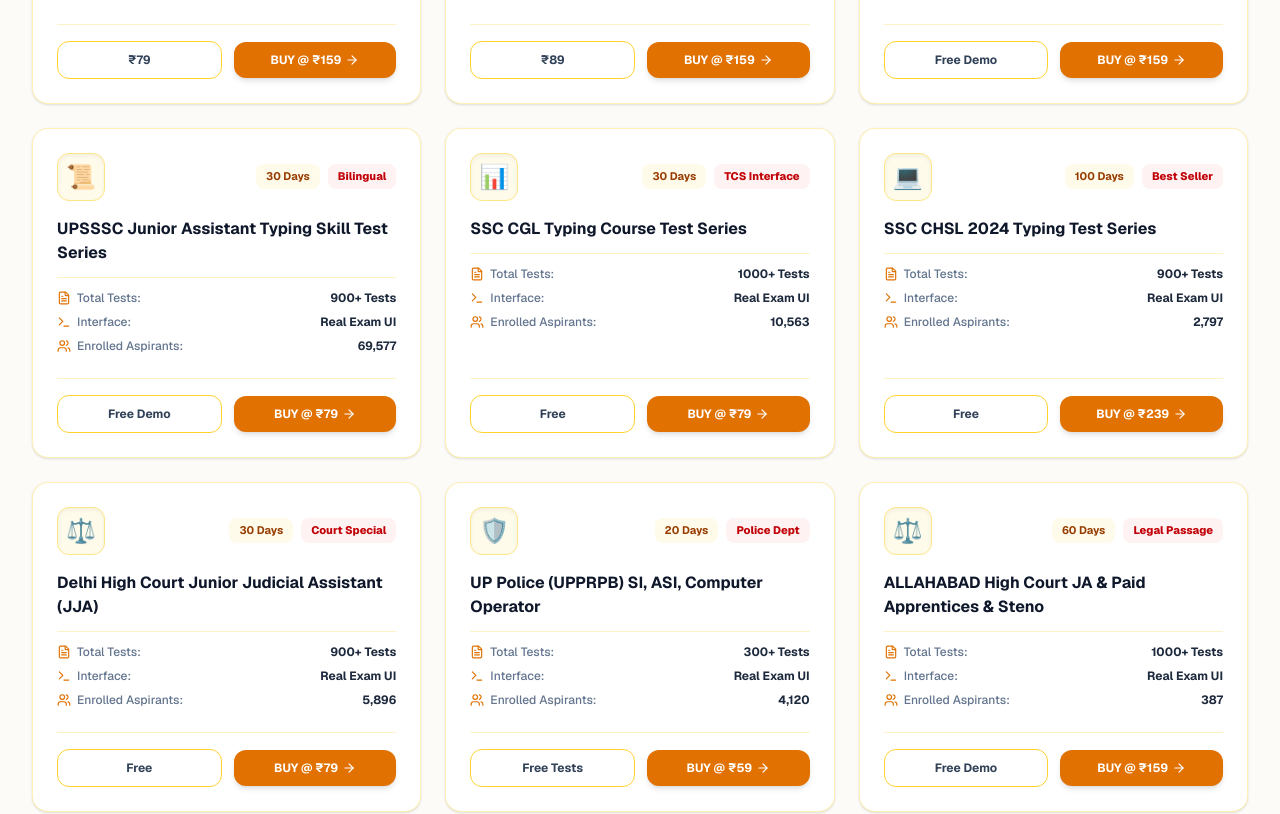
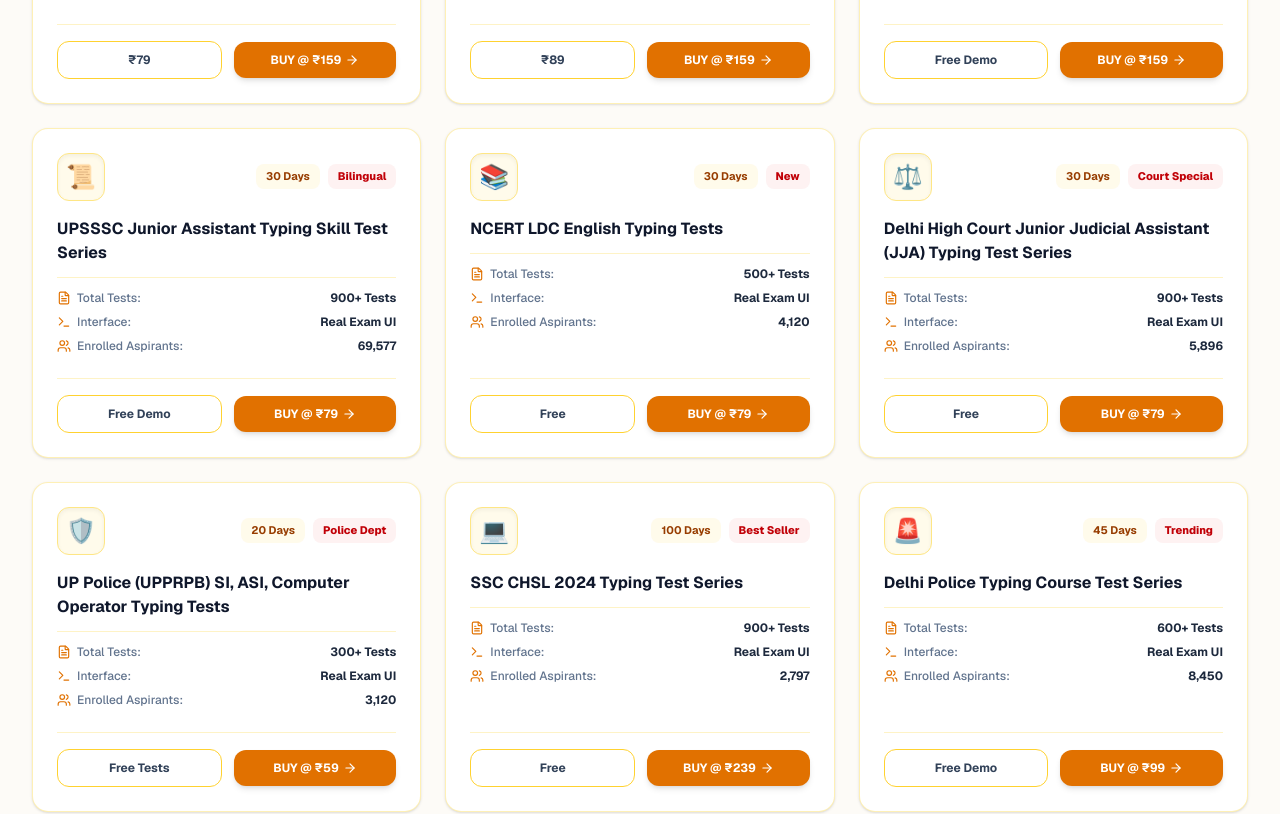
Before and after one commit to AK47amit/exampur-testprep, a Next.js app: page / in a window 1280 px wide. Shown: the part 2820-3634 px from the top of the page. Built offline with nearby package versions, Linux system fonts and the light colour scheme.

Commit message:
Fully synced category filter buttons and search bar with detailed course cards

```diff
--- a/app/page.tsx
+++ b/app/page.tsx
@@ -101,19 +101,43 @@ export default function ExampurTestPrep() {
 
   const categories = ['All', 'DSSSB', 'UPSSSC', 'SSC', 'HCM', 'Delhi', 'UP', 'Court'];
 
+  // All 27 detailed courses with proper categories for filtering sync
   const detailedCourses = [
-    { title: "KVS JSA Typing Practice Test Series", tests: "800+ Tests", time: "70 Days", price: "₹159", freePrice: "₹79", tag: "Popular", icon: "🏫", users: "14,809" },
-    { title: "Subordinate Courts Punjab & Haryana (S.S.S.C.) Clerk Typing", tests: "900+ Tests", time: "70 Days", price: "₹159", freePrice: "₹89", tag: "High Demand", icon: "⚖️", users: "6,730" },
-    { title: "DSSSB Junior Assistant / LDC / DASS IV Typing Tests", tests: "700+ Tests", time: "70 Days", price: "₹159", freePrice: "Free Demo", tag: "Exam Oriented", icon: "🏛️", users: "17,430" },
-    { title: "UPSSSC Junior Assistant Typing Skill Test Series", tests: "900+ Tests", time: "30 Days", price: "₹79", freePrice: "Free Demo", tag: "Bilingual", icon: "📜", users: "69,577" },
-    { title: "SSC CGL Typing Course Test Series", tests: "1000+ Tests", time: "30 Days", price: "₹79", freePrice: "Free", tag: "TCS Interface", icon: "📊", users: "10,563" },
-    { title: "SSC CHSL 2024 Typing Test Series", tests: "900+ Tests", time: "100 Days", price: "₹239", freePrice: "Free", tag: "Best Seller", icon: "💻", users: "2,797" },
-    { title: "Delhi High Court Junior Judicial Assistant (JJA)", tests: "900+ Tests", time: "30 Days", price: "₹79", freePrice: "Free", tag: "Court Special", icon: "⚖️", users: "5,896" },
-    { title: "UP Police (UPPRPB) SI, ASI, Computer Operator", tests: "300+ Tests", time: "20 Days", price: "₹59", freePrice: "Free Tests", tag: "Police Dept", icon: "🛡️", users: "4,120" },
-    { title: "ALLAHABAD High Court JA & Paid Apprentices & Steno", tests: "1000+ Tests", time: "60 Days", price: "₹159", freePrice: "Free Demo", tag: "Legal Passage", icon: "⚖️", users: "387" },
+    { title: "KVS JSA Typing Practice Test Series", category: "Delhi", tests: "800+ Tests", time: "70 Days", price: "₹159", freePrice: "₹79", tag: "Popular", icon: "🏫", users: "14,809" },
+    { title: "Subordinate Courts Punjab & Haryana (S.S.S.C.) Clerk Typing", category: "Court", tests: "900+ Tests", time: "70 Days", price: "₹159", freePrice: "₹89", tag: "High Demand", icon: "⚖️", users: "6,730" },
+    { title: "DSSSB Junior Assistant / LDC / DASS IV Typing Tests", category: "DSSSB", tests: "700+ Tests", time: "70 Days", price: "₹159", freePrice: "Free Demo", tag: "Exam Oriented", icon: "🏛️", users: "17,430" },
+    { title: "UPSSSC Junior Assistant Typing Skill Test Series", category: "UPSSSC", tests: "900+ Tests", time: "30 Days", price: "₹79", freePrice: "Free Demo", tag: "Bilingual", icon: "📜", users: "69,577" },
+    { title: "NCERT LDC English Typing Tests", category: "SSC", tests: "500+ Tests", time: "30 Days", price: "₹79", freePrice: "Free", tag: "New", icon: "📚", users: "4,120" },
+    { title: "Delhi High Court Junior Judicial Assistant (JJA) Typing Test Series", category: "Court", tests: "900+ Tests", time: "30 Days", price: "₹79", freePrice: "Free", tag: "Court Special", icon: "⚖️", users: "5,896" },
+    { title: "UP Police (UPPRPB) SI, ASI, Computer Operator Typing Tests", category: "UP", tests: "300+ Tests", time: "20 Days", price: "₹59", freePrice: "Free Tests", tag: "Police Dept", icon: "🛡️", users: "3,120" },
+    { title: "SSC CHSL 2024 Typing Test Series", category: "SSC", tests: "900+ Tests", time: "100 Days", price: "₹239", freePrice: "Free", tag: "Best Seller", icon: "💻", users: "2,797" },
+    { title: "Delhi Police Typing Course Test Series", category: "Delhi", tests: "600+ Tests", time: "45 Days", price: "₹99", freePrice: "Free Demo", tag: "Trending", icon: "🚨", users: "8,450" },
+    { title: "DDA JSA Typing Practice Test Series", category: "Delhi", tests: "750+ Tests", time: "40 Days", price: "₹99", freePrice: "Free", tag: "Popular", icon: "🏢", users: "6,120" },
+    { title: "SSC CGL Typing Course Test Series", category: "SSC", tests: "1000+ Tests", time: "30 Days", price: "₹79", freePrice: "Free", tag: "TCS Interface", icon: "📊", users: "10,563" },
+    { title: "DSSSB JJA / PA / SPA Typing Test Series", category: "DSSSB", tests: "800+ Tests", time: "50 Days", price: "₹129", freePrice: "Free Demo", tag: "High Demand", icon: "🏛️", users: "9,430" },
+    { title: "RRB NTPC / GDCE Typing Test Series", category: "SSC", tests: "600+ Tests", time: "30 Days", price: "₹79", freePrice: "Free", tag: "Railway", icon: "🚂", users: "12,100" },
+    { title: "CSIR JSA English Typing Test Series", category: "SSC", tests: "500+ Tests", time: "30 Days", price: "₹79", freePrice: "Free Demo", tag: "Skill Test", icon: "🔬", users: "2,300" },
+    { title: "ALLAHABAD High Court JA & Paid Apprentices & Steno", category: "Court", tests: "1000+ Tests", time: "60 Days", price: "₹159", freePrice: "Free Demo", tag: "Legal Passage", icon: "⚖️", users: "3,870" },
+    { title: "High Court ALLAHABAD RO / ARO Typing Test Series", category: "Court", tests: "900+ Tests", time: "45 Days", price: "₹129", freePrice: "Free", tag: "High Court", icon: "⚖️", users: "4,500" },
+    { title: "NVS Junior Secretariat Assistant Typing Tests", category: "Delhi", tests: "550+ Tests", time: "30 Days", price: "₹79", freePrice: "Free Demo", tag: "Navodaya", icon: "🏫", users: "1,890" },
+    { title: "Delhi Police AWO TPO Typing Test Course", category: "Delhi", tests: "400+ Tests", time: "25 Days", price: "₹69", freePrice: "Free", tag: "Defence", icon: "🚨", users: "2,450" },
+    { title: "BSF Head Constable (Ministerial) Typing Test Courses", category: "HCM", tests: "270+ Tests", time: "15 Days", price: "₹59", freePrice: "Free", tag: "Defence", icon: "🎖️", users: "7,648" },
+    { title: "CRPF HCM typing paragraph pdf (Download 800+)", category: "HCM", tests: "800+ PDFs", time: "Lifetime", price: "₹99", freePrice: "Free PDF", tag: "Study Material", icon: "📄", users: "15,200" },
+    { title: "Supreme Court Junior Court Assistant (JCA) Typing tests", category: "Court", tests: "900+ Tests", time: "30 Days", price: "₹79", freePrice: "Free Demo", tag: "NTA Interface", icon: "🏛️", users: "3,420" },
+    { title: "JNU Junior Assistant Typing Test Course", category: "Delhi", tests: "500+ Tests", time: "30 Days", price: "₹79", freePrice: "Free", tag: "University", icon: "🎓", users: "1,980" },
+    { title: "EPFO Social Security Assistant (SSA) Typing Course", category: "SSC", tests: "500+ Tests", time: "30 Days", price: "₹99", freePrice: "Free", tag: "Banking", icon: "🏦", users: "5,133" },
+    { title: "AIIMS CRE English Typing Skill Test", category: "Delhi", tests: "450+ Tests", time: "30 Days", price: "₹79", freePrice: "Free Demo", tag: "Medical", icon: "🏥", users: "1,450" },
+    { title: "CBSE English Typing Skill Test", category: "Delhi", tests: "400+ Tests", time: "20 Days", price: "₹69", freePrice: "Free", tag: "Board Exam", icon: "📖", users: "3,210" },
+    { title: "Delhi High Court PA SPA Typing Tests", category: "Court", tests: "850+ Tests", time: "40 Days", price: "₹129", freePrice: "Free Demo", tag: "Steno & PA", icon: "⚖️", users: "2,890" },
+    { title: "DRDO Assistant Typing Test Course", category: "HCM", tests: "600+ Tests", time: "30 Days", price: "₹79", freePrice: "Free", tag: "Defence DRDO", icon: "🚀", users: "4,600" }
   ];
 
-  const filteredDetailedCourses = detailedCourses.filter(course => course.title.toLowerCase().includes(searchQuery.toLowerCase()));
+  // Filter logic based on both search query and selected category tab
+  const filteredDetailedCourses = detailedCourses.filter(course => {
+    const matchesSearch = course.title.toLowerCase().includes(searchQuery.toLowerCase());
+    const matchesCategory = selectedCategory === 'All' || course.category === selectedCategory;
+    return matchesSearch && matchesCategory;
+  });
 
   return (
     <div className="min-h-screen bg-[#fdfbf7] font-sans text-slate-800">
@@ -257,7 +281,7 @@ export default function ExampurTestPrep() {
         </div>
       </section>
 
-      {/* ALL COURSES MINI CARDS (EXACT TESTMENTOR STYLE) */}
+      {/* ALL COURSES MINI CARDS */}
       <section className="py-12 max-w-7xl mx-auto px-4 sm:px-6 lg:px-8">
         <div className="mb-8">
           <h2 className="text-2xl sm:text-3xl font-black text-slate-900 tracking-tight">All Courses</h2>
@@ -284,9 +308,7 @@ export default function ExampurTestPrep() {
         </div>
       </section>
 
-      {/* ======================================================== */}
-      {/* EXACT TESTMENTOR YEARLY PASS SECTION (PLACED RIGHT AFTER MINI CARDS) */}
-      {/* ======================================================== */}
+      {/* TESTMENTOR YEARLY PASS SECTION */}
       <section id="passes" className="py-12 max-w-7xl mx-auto px-4 sm:px-6 lg:px-8">
         <div className="bg-gradient-to-r from-[#eef7ff] via-[#fef6eb] to-[#fff3e0] rounded-3xl p-8 sm:p-12 shadow-xl border border-amber-200/80 flex flex-col lg:flex-row items-center justify-between gap-8 relative overflow-hidden">
 
@@ -352,7 +374,7 @@ export default function ExampurTestPrep() {
         </div>
       </section>
 
-      {/* Detailed Courses & Search Section */}
+      {/* DETAILED COURSES & FULLY SYNCED CATEGORY/SEARCH SECTION */}
       <section id="courses" className="py-12 max-w-7xl mx-auto px-4 sm:px-6 lg:px-8">
         <div className="max-w-2xl mx-auto mb-12 bg-white p-2 rounded-2xl shadow-md border border-amber-200 flex items-center gap-2">
           <div className="pl-3 text-amber-600"><Search className="w-5 h-5" /></div>
@@ -390,7 +412,8 @@ export default function ExampurTestPrep() {
         </div>
 
         <div className="grid grid-cols-1 md:grid-cols-2 lg:grid-cols-3 gap-6">
-          {filteredDetailedCourses.map((course, idx) => (
+          {filteredDetailedCourses.length > 0 ? (
+            filteredDetailedCourses.map((course, idx) => (
               <div key={idx} className="bg-white rounded-2xl p-6 border border-amber-200/60 shadow-sm hover:shadow-xl hover:border-amber-400 transition duration-300 flex flex-col justify-between group">
                 <div>
                   <div className="flex items-center justify-between mb-4">
@@ -434,7 +457,12 @@ export default function ExampurTestPrep() {
                   </button>
                 </div>
               </div>
-          ))}
+            ))
+          ) : (
+            <div className="col-span-full py-12 text-center text-slate-500 font-medium">
+              No courses found matching your search or category filter.
+            </div>
+          )}
         </div>
       </section>
 
```
Lines whose indentation alone changed are shown as unchanged.
